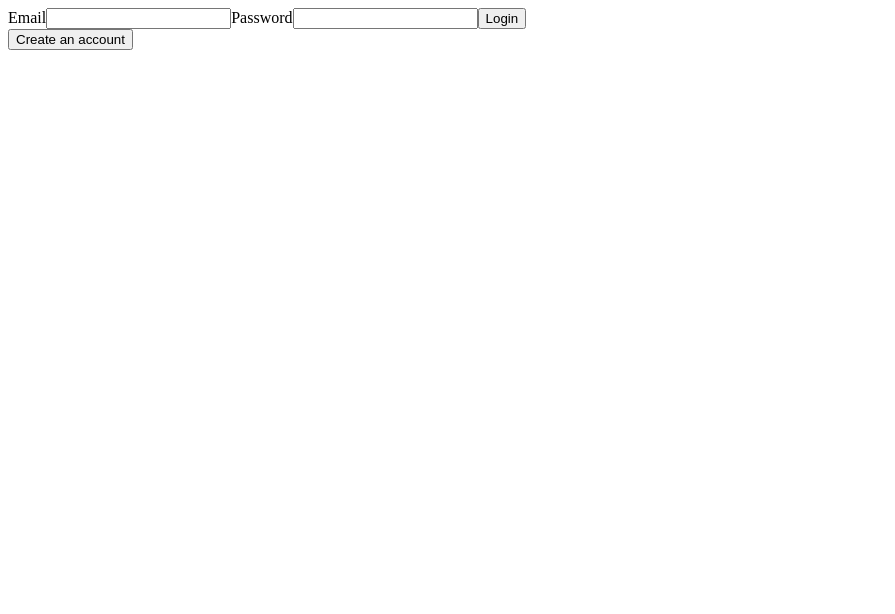
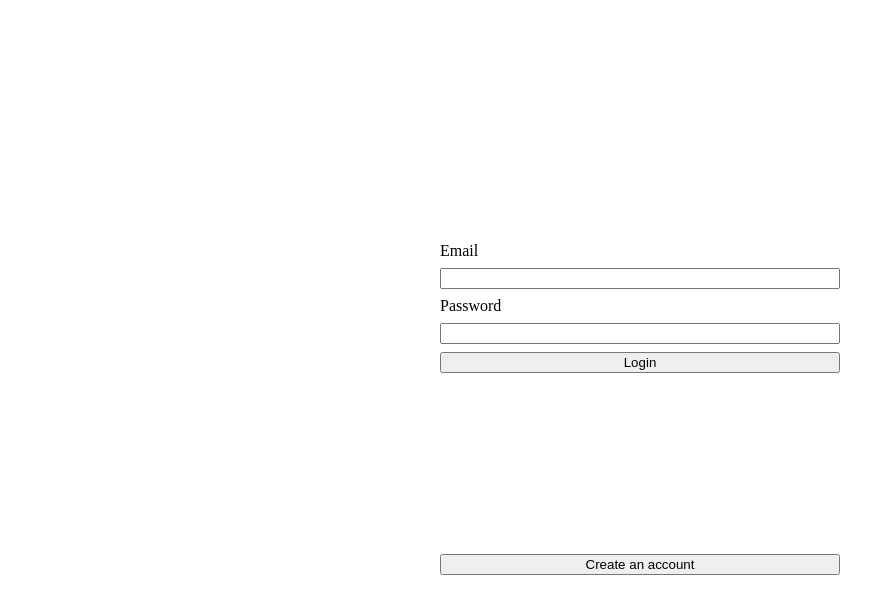
Before and after one commit to emile-tal/authentication, a React (Vite) app: page /login in a window 1280 px wide. Shown: the top 614 px of the page, without its empty margins (0-895 px from the left). Built offline with nearby package versions, Linux system fonts and the light colour scheme.

Commit message:
Add basic styling for login/register form

```diff
--- /dev/null
+++ b/src/components/LoginForm/LoginForm.scss
@@ -0,0 +1,7 @@
+.login-form {
+    width: 25rem;
+    display: flex;
+    flex-direction: column;
+    gap: 0.5rem;
+    height: 17.5rem;
+}
--- a/src/components/LoginForm/LoginForm.tsx
+++ b/src/components/LoginForm/LoginForm.tsx
@@ -1,3 +1,5 @@
+import './LoginForm.scss'
+
 import axios from 'axios'
 import { useState } from "react"
 
@@ -60,8 +62,8 @@ export function LoginForm({ login }: Props) {
         const user = {
             email: email,
             password: password,
-            firstName: firstName,
-            lastName: lastName
+            first_name: firstName,
+            last_name: lastName
         }
         setEmail('')
         setPassword('')
@@ -72,7 +74,7 @@ export function LoginForm({ login }: Props) {
 
     return (
         <>
-            <form onSubmit={login ? handleLogin : handleRegister}>
+            <form onSubmit={login ? handleLogin : handleRegister} className='login-form'>
                 {login ? '' : (
                     <>
                         <label htmlFor="firstName">First Name</label>
--- a/src/pages/HomePage/HomePage.tsx
+++ b/src/pages/HomePage/HomePage.tsx
@@ -1,9 +1,30 @@
 import './HomePage.scss'
 
+import { useEffect, useState } from 'react'
+
+import axios from 'axios'
+
 export function HomePage() {
+    const [name, setName] = useState('Guest')
+
+    const baseUrl = import.meta.env.VITE_API_URL
+
+    const getName = async () => {
+        try {
+            const { data } = await axios.get(`${baseUrl}/user-details`)
+            setName(data.name)
+        } catch (error) {
+            console.error(`Error retrieving user details: ${error}`)
+        }
+    }
+
+    useEffect(() => {
+        getName()
+    }, [])
+
     return (
         <div>
-            <h1>{`Welcome ...`}</h1>
+            <h1>{`Welcome ${name}`}</h1>
         </div>
     )
 }
--- a/src/pages/LoginPage/LoginPage.scss
+++ b/src/pages/LoginPage/LoginPage.scss
@@ -0,0 +1,13 @@
+.login-page {
+    width: 100%;
+    height: 100vh;
+    display: flex;
+    justify-content: center;
+    align-items: center;
+
+    &__container {
+        display: flex;
+        flex-direction: column;
+        gap: 2rem;
+    }
+}
--- a/src/pages/LoginPage/LoginPage.tsx
+++ b/src/pages/LoginPage/LoginPage.tsx
@@ -8,6 +8,7 @@ export function LoginPage() {
 
     return (
         <div className='login-page'>
+            <div className='login-page__container'>
                 <LoginForm login={login} />
                 <button className='login-page__toggle' onClick={() => setLogin(!login)}>
                     {login ? (
@@ -17,5 +18,6 @@ export function LoginPage() {
                     )}
                 </button>
             </div>
+        </div>
     )
 }
```
Lines whose indentation alone changed are shown as unchanged.
